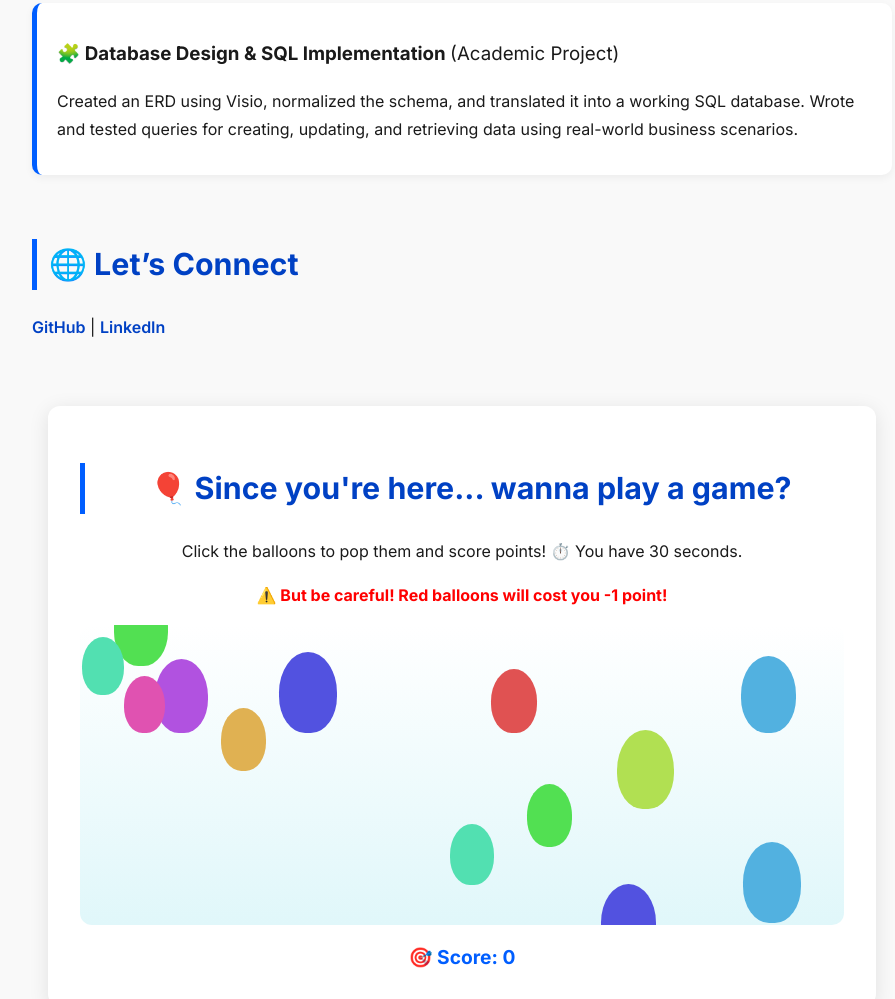
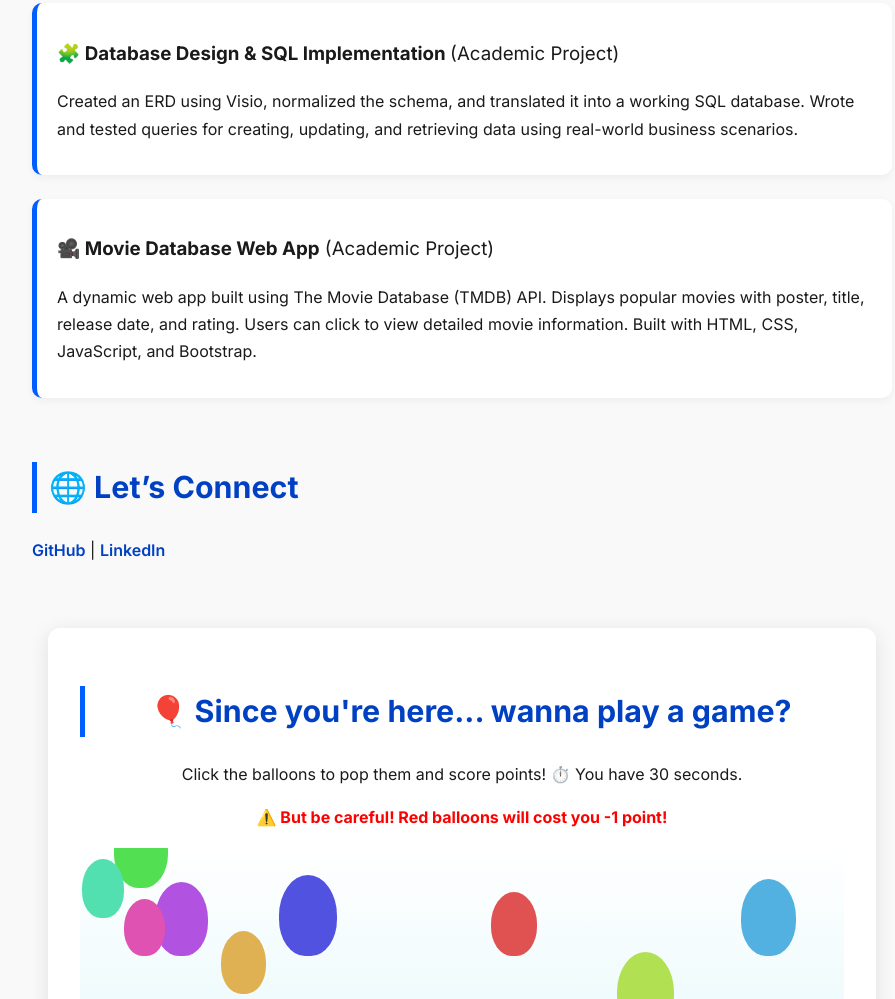
Before and after one commit to Amir24ShahHosseini/-AmirPortfolio, a plain HTML site: page index.html in a window 1280 px wide. Shown: the part 2493-3492 px from the top of the page, without its empty margins (178-1073 px from the left). Drawn offline with Linux system fonts and the light colour scheme; no server answers.

Commit message:
Update index.html

```diff
--- a/index.html
+++ b/index.html
@@ -75,6 +75,14 @@
         <h3>🧩 Database Design & SQL Implementation <span style="font-weight: normal;">(Academic Project)</span></h3>
         <p>Created an ERD using Visio, normalized the schema, and translated it into a working SQL database. Wrote and tested queries for creating, updating, and retrieving data using real-world business scenarios.</p>
       </div>
+
+      <div class="project-card">
+  <h3>🎥 Movie Database Web App<span style="font-weight: normal;"> (Academic Project)</span></h3>
+  <p>A dynamic web app built using The Movie Database (TMDB) API. Displays popular movies with poster, title, release date, and rating. Users can click to view detailed movie information. Built with HTML, CSS, JavaScript, and Bootstrap.</p>
+  <!-- No Live Demo link because it's private, but we can show a private repo note -->
+
+</div>
+
     </section>
 
 
```
